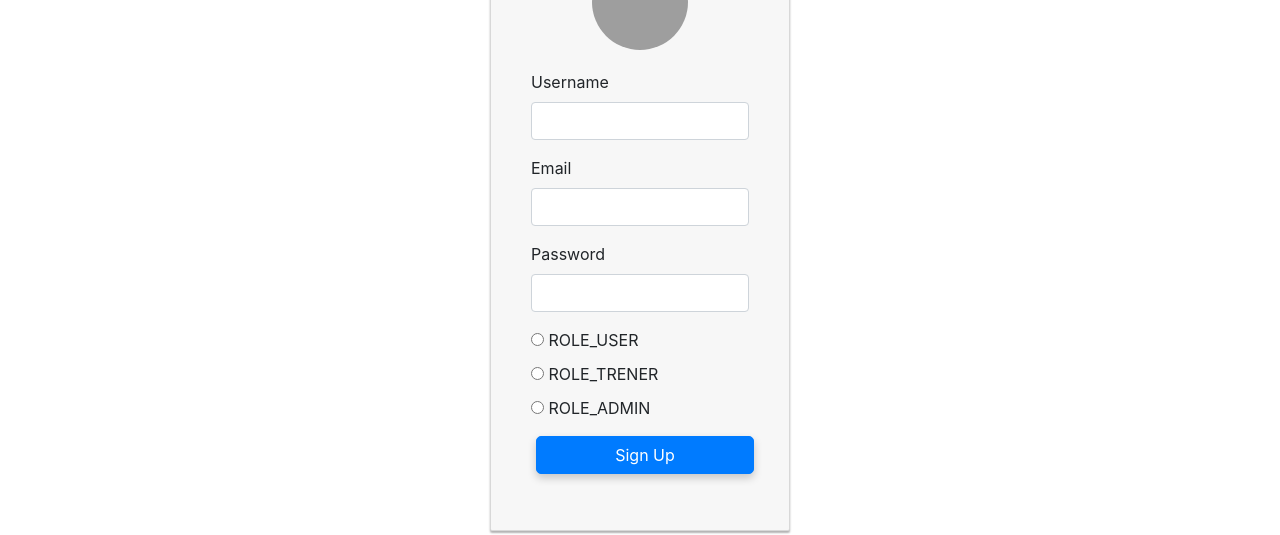
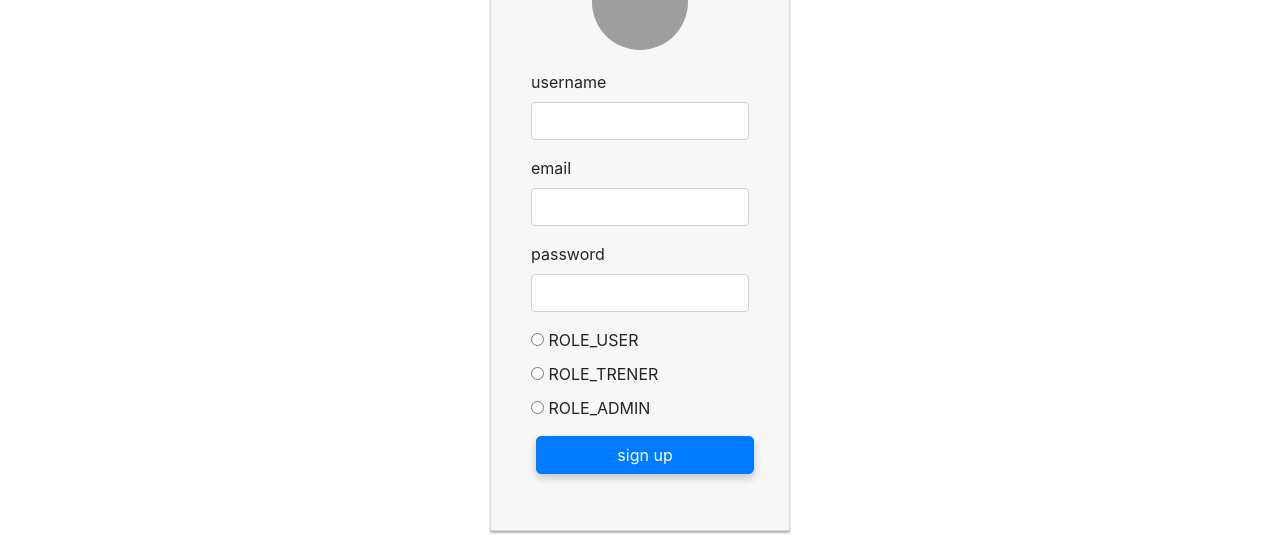
Before and after one commit to smykal/zapiszto, a React (Create React App) app in the folder frontend/: page /register in a window 1280 px wide. Shown: the part 193-728 px from the top of the page. Built offline with nearby package versions, Linux system fonts and the light colour scheme; grey boxes are pictures that could not be loaded.

Commit message:
add translations to login and register

```diff
--- a/frontend/src/components/language/Menu.tsx
+++ b/frontend/src/components/language/Menu.tsx
@@ -1,12 +1,25 @@
 import { LANGUAGES } from "../../translations/Languages";
 import { useTranslation } from "react-i18next";
+import LanguageService from "../../services/languages"; // Import the LanguageService
+import authHeader from "../../services/auth-header"; // Import the authHeader function
+import { UserDetailsLanguage } from "../../types/types"; // Import the type
 
 export const Menu = () => {
   const { i18n, t } = useTranslation();
 
-  const onChangeLang = (e: React.ChangeEvent<HTMLSelectElement>) => {
+  const onChangeLang = async (e: React.ChangeEvent<HTMLSelectElement>) => {
     const lang_code = e.target.value;
     i18n.changeLanguage(lang_code);
+
+    // Check if the user is logged in
+    if (authHeader()) {
+      const requestBody: UserDetailsLanguage = { languageCode: lang_code };
+      try {
+        await LanguageService.postLanguage(requestBody);
+      } catch (error) {
+        console.error("Błąd podczas zmiany języka:", error);
+      }
+    }
   };
 
   return (
--- a/frontend/src/components/login/login.component.tsx
+++ b/frontend/src/components/login/login.component.tsx
@@ -2,10 +2,14 @@ import { Component } from "react";
 import { Navigate } from "react-router-dom";
 import { Formik, Field, Form, ErrorMessage } from "formik";
 import * as Yup from "yup";
+import { withTranslation } from "react-i18next";
+
 
 import AuthService from "../../services/auth.service";
 
-type Props = {};
+type Props = {
+  t: any;
+};
 
 type State = {
   redirect: string | null,
@@ -15,7 +19,7 @@ type State = {
   message: string
 };
 
-export default class Login extends Component<Props, State> {
+class Login extends Component<Props, State> {
   constructor(props: Props) {
     super(props);
     this.handleLogin = this.handleLogin.bind(this);
@@ -83,7 +87,7 @@ export default class Login extends Component<Props, State> {
     if (this.state.redirect) {
       return <Navigate to={this.state.redirect} />
     }
-
+    const { t } = this.props;
     const { loading, message } = this.state;
 
     const initialValues = {
@@ -107,7 +111,7 @@ export default class Login extends Component<Props, State> {
           >
             <Form>
               <div className="form-group">
-                <label htmlFor="username">Username</label>
+                <label htmlFor="username">{t("login.username")}</label>
                 <Field name="username" type="text" className="form-control" />
                 <ErrorMessage
                   name="username"
@@ -117,7 +121,7 @@ export default class Login extends Component<Props, State> {
               </div>
 
               <div className="form-group">
-                <label htmlFor="password">Password</label>
+                <label htmlFor="password">{t("login.password")}</label>
                 <Field name="password" type="password" className="form-control" />
                 <ErrorMessage
                   name="password"
@@ -131,7 +135,7 @@ export default class Login extends Component<Props, State> {
                   {loading && (
                     <span className="spinner-border spinner-border-sm"></span>
                   )}
-                  <span>Login</span>
+                  <span>{t("login.login")}</span>
                 </button>
               </div>
 
@@ -149,3 +153,4 @@ export default class Login extends Component<Props, State> {
     );
   }
 }
+export default withTranslation("global")(Login)
--- a/frontend/src/components/profile/profile.component.tsx
+++ b/frontend/src/components/profile/profile.component.tsx
@@ -3,15 +3,19 @@ import { Navigate } from "react-router-dom";
 import AuthService from "../../services/auth.service";
 import IUser from "../../types/user.type";
 import GetInvitations from "./invitations/GetInvitations";
+import { withTranslation } from "react-i18next";
 
-type Props = {};
+
+type Props = {
+  t: any;
+};
 
 type State = {
   redirect: string | null,
   userReady: boolean,
   currentUser: IUser & { accessToken: string }
 }
-export default class Profile extends Component<Props, State> {
+class Profile extends Component<Props, State> {
   constructor(props: Props) {
     super(props);
 
@@ -31,9 +35,11 @@ export default class Profile extends Component<Props, State> {
   }
 
   render() {
+
     if (this.state.redirect) {
       return <Navigate to={this.state.redirect} />
     }
+    const { t } = this.props;
 
     const { currentUser } = this.state;
 
@@ -72,3 +78,4 @@ export default class Profile extends Component<Props, State> {
     );
   }
 }
+export default withTranslation("global")(Profile)
--- a/frontend/src/components/register/register.component.tsx
+++ b/frontend/src/components/register/register.component.tsx
@@ -1,10 +1,14 @@
 import { Component } from "react";
 import { Formik, Field, Form, ErrorMessage } from "formik";
 import * as Yup from "yup";
+import { withTranslation } from "react-i18next";
 
 import AuthService from "../../services/auth.service";
 
-type Props = {};
+type Props = {
+  t: any;
+
+};
 
 type State = {
   username: string,
@@ -15,7 +19,7 @@ type State = {
   role: string[]
 };
 
-export default class Register extends Component<Props, State> {
+class Register extends Component<Props, State> {
   constructor(props: Props) {
     super(props);
     this.handleRegister = this.handleRegister.bind(this);
@@ -97,6 +101,7 @@ export default class Register extends Component<Props, State> {
 
   render() {
     const { successful, message } = this.state;
+    const { t } = this.props;
 
     const initialValues = {
       username: "",
@@ -123,7 +128,7 @@ export default class Register extends Component<Props, State> {
               {!successful && (
                 <div>
                   <div className="form-group">
-                    <label htmlFor="username"> Username </label>
+                    <label htmlFor="username"> {t("login.username")} </label>
                     <Field name="username" type="text" className="form-control" />
                     <ErrorMessage
                       name="username"
@@ -133,7 +138,7 @@ export default class Register extends Component<Props, State> {
                   </div>
 
                   <div className="form-group">
-                    <label htmlFor="email"> Email </label>
+                    <label htmlFor="email"> {t("login.email")} </label>
                     <Field name="email" type="email" className="form-control" />
                     <ErrorMessage
                       name="email"
@@ -143,7 +148,7 @@ export default class Register extends Component<Props, State> {
                   </div>
 
                   <div className="form-group">
-                    <label htmlFor="password"> Password </label>
+                    <label htmlFor="password"> {t("login.password")} </label>
                     <Field
                       name="password"
                       type="password"
@@ -165,13 +170,9 @@ export default class Register extends Component<Props, State> {
                     <label htmlFor="role admin">
                       <Field type="radio" name="role" value="admin" /> ROLE_ADMIN
                     </label>
-
-
                   </div>
-
-
                   <div className="form-group">
-                    <button type="submit" className="btn btn-primary btn-block">Sign Up</button>
+                    <button type="submit" className="btn btn-primary btn-block">{t("login.register")}</button>
                   </div>
                 </div>
               )}
@@ -195,3 +196,4 @@ export default class Register extends Component<Props, State> {
     );
   }
 }
+export default withTranslation("global")(Register)
--- /dev/null
+++ b/frontend/src/services/languages/index.tsx
@@ -0,0 +1,22 @@
+import axios from 'axios';
+import authHeader from '../auth-header';
+import { UserDetailsLanguage, UserDetails } from '../../types/types';
+import { API_URL } from '../../constants/api'
+
+class LanguageService {
+  getLanguage() {
+    return axios.get(API_URL + '/get_language', { headers: authHeader() });
+  }
+
+  postLanguage(requestBody: UserDetailsLanguage) {
+    return axios.post(API_URL + '/post_language', requestBody, { headers: authHeader() })
+      .then(response => {
+        console.log('Odpowiedź z serwera:', response.data);
+      })
+      .catch(error => {
+        console.error('Błąd podczas wysyłania zapytania:', error);
+      });
+  }
+}
+
+export default new LanguageService()
--- a/frontend/src/translations/en/global_en.json
+++ b/frontend/src/translations/en/global_en.json
@@ -8,6 +8,13 @@
         "log_in": "log in",
         "log_out": "log out",
         "sign_in": "sing in"
+    },
+    "login": {
+        "username": "username",
+        "password": "password",
+        "email": "email",
+        "login": "Login",
+        "register": "sign up"
     },
     "dictionaries": {
         "dict_category": "dict category",
--- a/frontend/src/translations/es/global_es.json
+++ b/frontend/src/translations/es/global_es.json
@@ -8,6 +8,13 @@
         "log_in": "iniciar sesión",
         "log_out": "cerrar sesión",
         "sign_in": "registrarse"
+    },
+    "login": {
+        "username": "nombre de usuario",
+        "password": "contraseña",
+        "email": "correo electrónico",
+        "login": "iniciar sesión",
+        "register": "registrarse"
     },
     "dictionaries": {
         "dict_category": "categoría de ejercicios",
--- a/frontend/src/translations/it/global_it.json
+++ b/frontend/src/translations/it/global_it.json
@@ -8,6 +8,13 @@
         "log_in": "accedere",
         "log_out": "uscire",
         "sign_in": "registrati"
+    },
+    "login": {
+        "username": "nome utente",
+        "password": "password",
+        "email": "email",
+        "login": "accedi",
+        "register": "registrati"
     },
     "dictionaries": {
         "dict_category": "categoria degli esercizi",
--- a/frontend/src/translations/pl/global_pl.json
+++ b/frontend/src/translations/pl/global_pl.json
@@ -8,6 +8,13 @@
         "log_in": "zaloguj się",
         "log_out": "wyloguj się",
         "sign_in": "zarejestruj się"
+    },
+    "login": {
+        "username": "nazwa użytkownika",
+        "password": "hasło",
+        "email": "email",
+        "login": "zaloguj się",
+        "register": "zarejestruj się"
     },
     "dictionaries": {
         "dict_category": "kategoria ćwiczeń",
--- a/frontend/src/translations/ru/global_ru.json
+++ b/frontend/src/translations/ru/global_ru.json
@@ -8,6 +8,13 @@
         "log_in": "войти",
         "log_out": "выйти",
         "sign_in": "зарегистрироваться"
+    },
+    "login": {
+        "username": "имя пользователя",
+        "password": "пароль",
+        "email": "электронная почта",
+        "login": "войти",
+        "register": "зарегистрироваться"
     },
     "dictionaries": {
         "dict_category": "категория упражнений",
--- a/frontend/src/translations/ua/global_ua.json
+++ b/frontend/src/translations/ua/global_ua.json
@@ -8,6 +8,13 @@
         "log_in": "увійти",
         "log_out": "вийти",
         "sign_in": "зареєструватися"
+    },
+    "login": {
+        "username": "ім'я користувача",
+        "password": "пароль",
+        "email": "електронна пошта",
+        "login": "увійти",
+        "register": "зареєструватися"
     },
     "dictionaries": {
         "dict_category": "категорія вправ",
```
Also changed, not shown: frontend/src/types/types.ts (+9 -0 lines).
